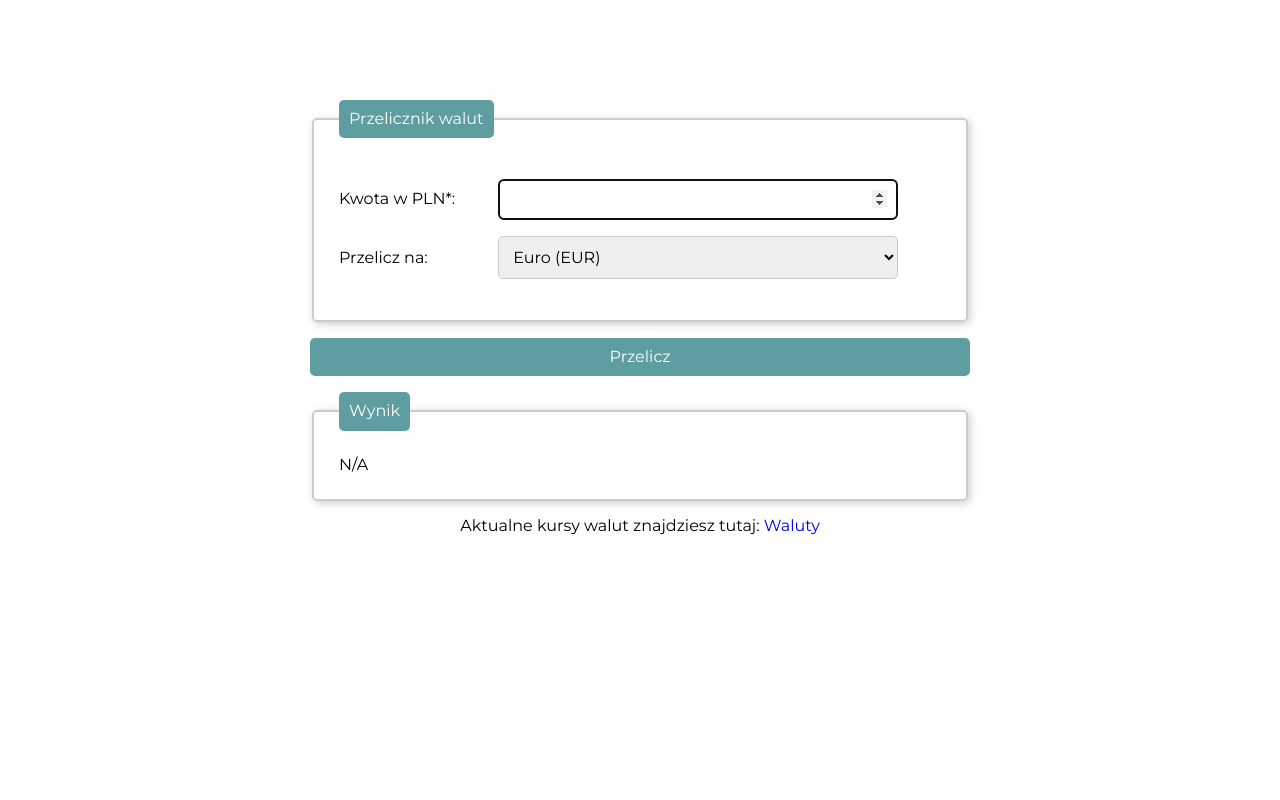
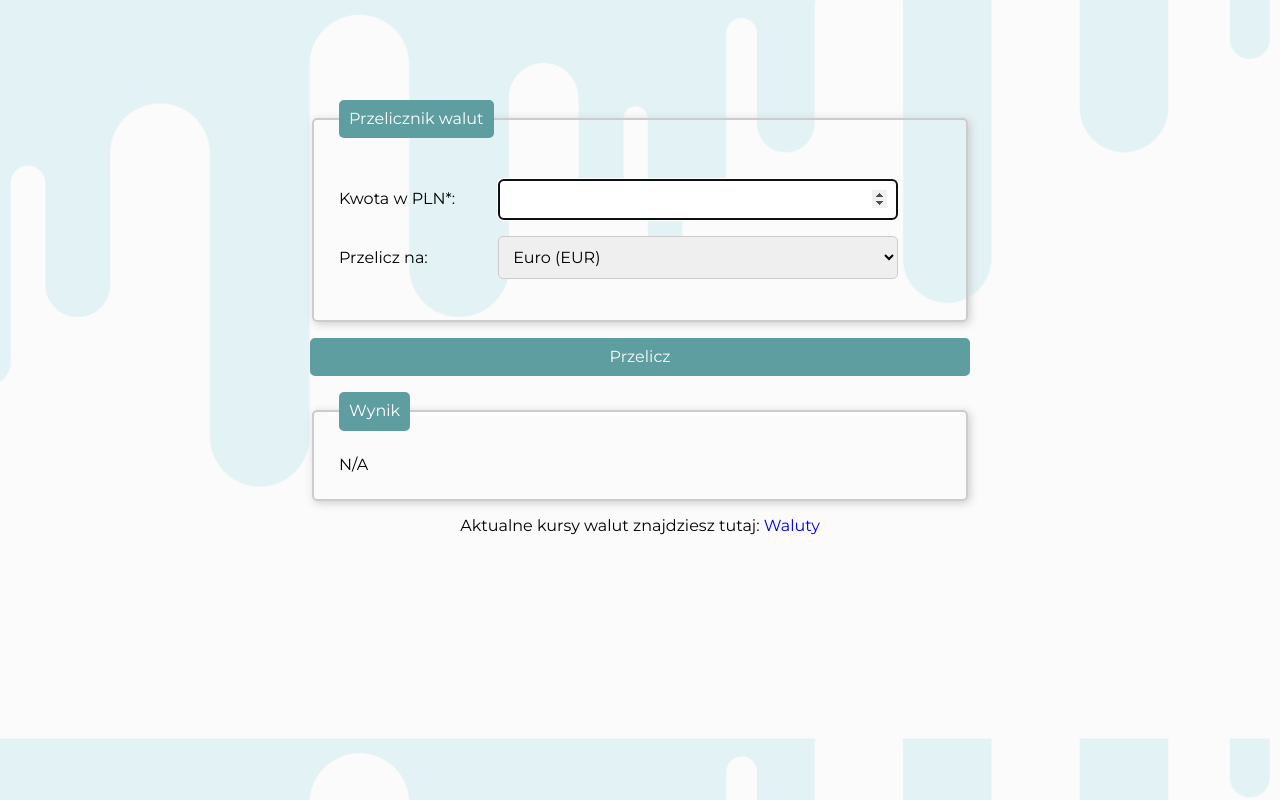
Before and after one commit to Tomasz-Szczepanek/currency-converter, a plain HTML site: page index.html in a window 1280 px wide. Drawn offline with nearby package versions, Linux system fonts and the light colour scheme.

Commit message:
website background added

```diff
--- a/css/style.css
+++ b/css/style.css
@@ -8,4 +8,6 @@ html {
 
 body {
     font-family: 'Montserrat', sans-serif;
+    background-image: url("../images/converter_background.png");
+    background-size: cover;
 }
```
Also changed, not shown: images/converter_background.png (added).
